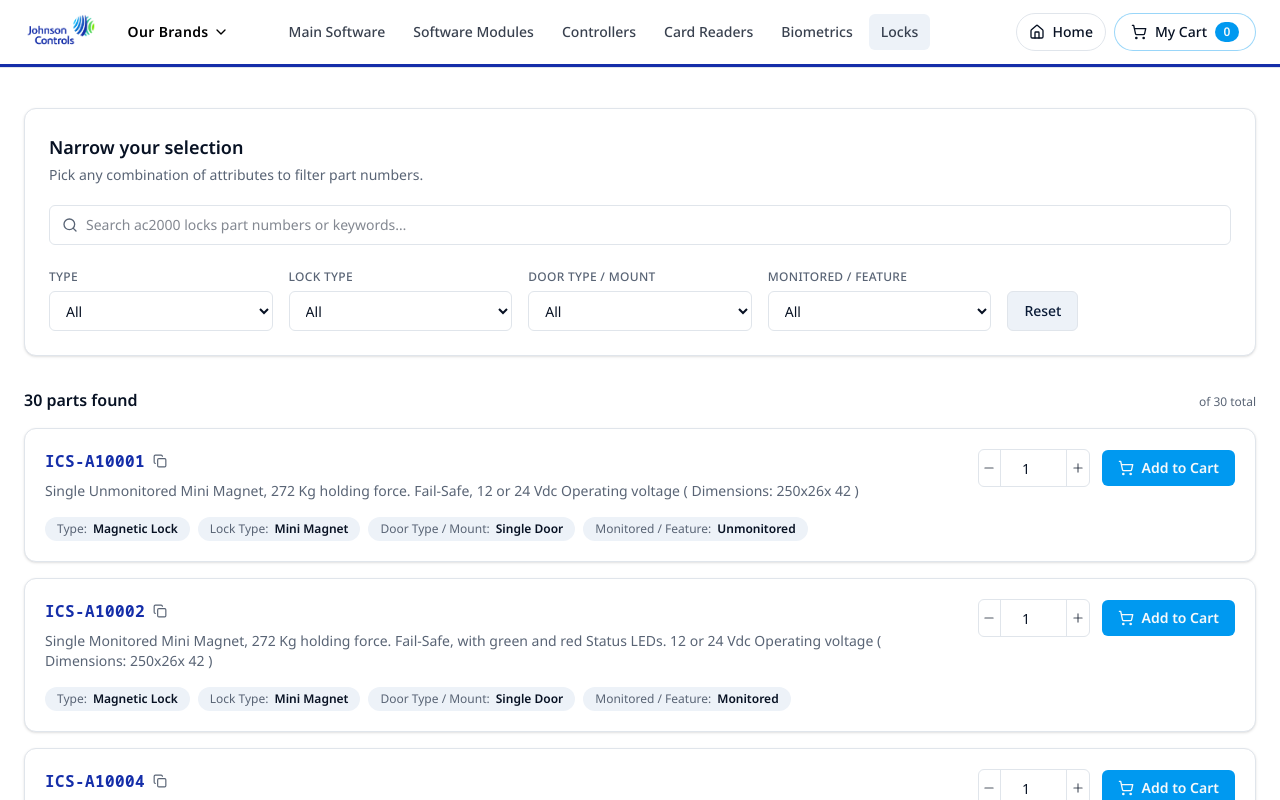
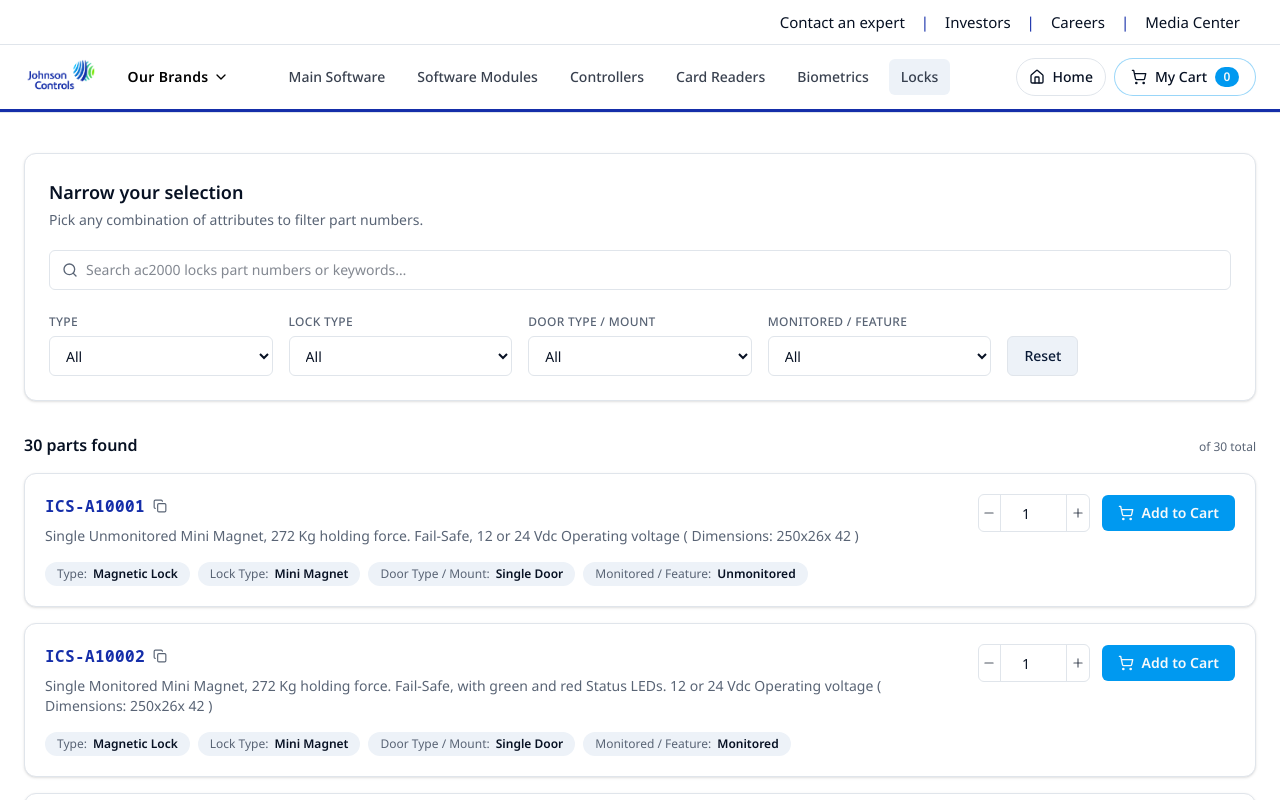
Before and after one commit to JCI-ME2/tyco-Final, a Next.js app: page /cem-systems/locks in a window 1280 px wide. Shown: the top 800 px of the page. Built offline with nearby package versions, Linux system fonts and the light colour scheme.

Commit message:
Match inside page top navigation design

```diff
--- a/components/access-control-header.tsx
+++ b/components/access-control-header.tsx
@@ -21,13 +21,23 @@ export function AccessControlHeader() {
 
   return (
     <header className="sticky top-0 z-50 w-full border-b border-border bg-background/95 backdrop-blur">
-      <div className="mx-auto flex h-16 max-w-[1400px] items-center gap-6 px-6">
+      <div className="border-b border-border bg-background">
+        <nav className="mx-auto flex h-11 max-w-[1400px] items-center justify-end gap-0 px-6 text-[15px] text-foreground" aria-label="Utility navigation">
+          {[['Contact an expert', '/'], ['Investors', '/'], ['Careers', '/'], ['Media Center', '/']].map(([label, href], index) => (
+            <span key={label} className="flex items-center">
+              <Link href={href} className="px-4 py-1 hover:text-jci-blue">{label}</Link>
+              {index < 3 && <span aria-hidden="true" className="text-jci-blue">|</span>}
+            </span>
+          ))}
+        </nav>
+      </div>
+      <div className="mx-auto flex min-h-16 max-w-[1400px] items-center gap-6 px-6">
         <Link href="/access-control" className="flex items-center">
           <Image src={`${process.env.NEXT_PUBLIC_BASE_PATH || ''}/images/jci-logo-pages.png`} alt="Johnson Controls" className="h-9 w-auto object-contain" width={140} height={40} />
         </Link>
         <OurBrandsMenu />
 
-        <nav className="ml-4 hidden items-center gap-1 lg:flex">
+        <nav className="ml-4 hidden items-center gap-2 lg:flex">
           {navItems.map((n) => (
             <Link
               key={n.label}
--- a/components/american-dynamics-header.tsx
+++ b/components/american-dynamics-header.tsx
@@ -20,13 +20,23 @@ export function AmericanDynamicsHeader() {
 
   return (
     <header className="sticky top-0 z-50 w-full border-b border-border bg-background/95 backdrop-blur">
-      <div className="mx-auto flex h-16 max-w-[1400px] items-center gap-6 px-6">
+      <div className="border-b border-border bg-background">
+        <nav className="mx-auto flex h-11 max-w-[1400px] items-center justify-end gap-0 px-6 text-[15px] text-foreground" aria-label="Utility navigation">
+          {[['Contact an expert', '/'], ['Investors', '/'], ['Careers', '/'], ['Media Center', '/']].map(([label, href], index) => (
+            <span key={label} className="flex items-center">
+              <Link href={href} className="px-4 py-1 hover:text-jci-blue">{label}</Link>
+              {index < 3 && <span aria-hidden="true" className="text-jci-blue">|</span>}
+            </span>
+          ))}
+        </nav>
+      </div>
+      <div className="mx-auto flex min-h-16 max-w-[1400px] items-center gap-6 px-6">
         <Link href="/american-dynamics" className="flex items-center">
           <Image src={`${process.env.NEXT_PUBLIC_BASE_PATH || ''}/images/jci-logo-pages.png`} alt="Johnson Controls" className="h-9 w-auto object-contain" width={140} height={40} />
         </Link>
         <OurBrandsMenu />
 
-        <nav className="ml-4 hidden items-center gap-1 lg:flex">
+        <nav className="ml-4 hidden items-center gap-2 lg:flex">
           {navItems.map((n) => (
             <Link
               key={n.label}
--- a/components/cem-systems-header.tsx
+++ b/components/cem-systems-header.tsx
@@ -22,7 +22,17 @@ export function CemSystemsHeader() {
 
   return (
     <header className="sticky top-0 z-50 w-full border-b border-border bg-background/95 backdrop-blur">
-      <div className="mx-auto flex h-16 max-w-[1400px] items-center gap-6 px-6">
+      <div className="border-b border-border bg-background">
+        <nav className="mx-auto flex h-11 max-w-[1400px] items-center justify-end gap-0 px-6 text-[15px] text-foreground" aria-label="Utility navigation">
+          {[['Contact an expert', '/'], ['Investors', '/'], ['Careers', '/'], ['Media Center', '/']].map(([label, href], index) => (
+            <span key={label} className="flex items-center">
+              <Link href={href} className="px-4 py-1 hover:text-jci-blue">{label}</Link>
+              {index < 3 && <span aria-hidden="true" className="text-jci-blue">|</span>}
+            </span>
+          ))}
+        </nav>
+      </div>
+      <div className="mx-auto flex min-h-16 max-w-[1400px] items-center gap-6 px-6">
         <Link href="/cem-systems" className="flex items-center shrink-0">
           <Image
             src={`${process.env.NEXT_PUBLIC_BASE_PATH || ''}/images/jci-logo-pages.png`}
@@ -34,7 +44,7 @@ export function CemSystemsHeader() {
         </Link>
         <OurBrandsMenu />
 
-        <nav className="ml-4 hidden items-center gap-1 lg:flex overflow-x-auto">
+        <nav className="ml-4 hidden items-center gap-2 overflow-x-auto lg:flex">
           {navItems.map((n) => (
             <Link
               key={n.label}
--- a/components/illustra-cameras-header.tsx
+++ b/components/illustra-cameras-header.tsx
@@ -19,13 +19,23 @@ export function IllustraCamerasHeader() {
 
   return (
     <header className="sticky top-0 z-50 w-full border-b border-border bg-background/95 backdrop-blur">
-      <div className="mx-auto flex h-16 max-w-[1400px] items-center gap-6 px-6">
+      <div className="border-b border-border bg-background">
+        <nav className="mx-auto flex h-11 max-w-[1400px] items-center justify-end gap-0 px-6 text-[15px] text-foreground" aria-label="Utility navigation">
+          {[['Contact an expert', '/'], ['Investors', '/'], ['Careers', '/'], ['Media Center', '/']].map(([label, href], index) => (
+            <span key={label} className="flex items-center">
+              <Link href={href} className="px-4 py-1 hover:text-jci-blue">{label}</Link>
+              {index < 3 && <span aria-hidden="true" className="text-jci-blue">|</span>}
+            </span>
+          ))}
+        </nav>
+      </div>
+      <div className="mx-auto flex min-h-16 max-w-[1400px] items-center gap-6 px-6">
         <Link href="/illustra-cameras" className="flex items-center">
           <Image src={`${process.env.NEXT_PUBLIC_BASE_PATH || ''}/images/jci-logo-pages.png`} alt="Johnson Controls" className="h-9 w-auto object-contain" width={140} height={40} />
         </Link>
         <OurBrandsMenu />
 
-        <nav className="ml-4 hidden items-center gap-1 lg:flex">
+        <nav className="ml-4 hidden items-center gap-2 lg:flex">
           {navItems.map((n) => (
             <Link
               key={n.label}
--- a/components/video-solutions-header.tsx
+++ b/components/video-solutions-header.tsx
@@ -18,13 +18,23 @@ export function VideoSolutionsHeader() {
 
   return (
     <header className="sticky top-0 z-50 w-full border-b border-border bg-background/95 backdrop-blur">
-      <div className="mx-auto flex h-16 max-w-[1400px] items-center gap-6 px-6">
+      <div className="border-b border-border bg-background">
+        <nav className="mx-auto flex h-11 max-w-[1400px] items-center justify-end gap-0 px-6 text-[15px] text-foreground" aria-label="Utility navigation">
+          {[['Contact an expert', '/'], ['Investors', '/'], ['Careers', '/'], ['Media Center', '/']].map(([label, href], index) => (
+            <span key={label} className="flex items-center">
+              <Link href={href} className="px-4 py-1 hover:text-jci-blue">{label}</Link>
+              {index < 3 && <span aria-hidden="true" className="text-jci-blue">|</span>}
+            </span>
+          ))}
+        </nav>
+      </div>
+      <div className="mx-auto flex min-h-16 max-w-[1400px] items-center gap-6 px-6">
         <Link href="/video-solutions" className="flex items-center">
           <Image src={`${process.env.NEXT_PUBLIC_BASE_PATH || ''}/images/jci-logo-pages.png`} alt="Johnson Controls" className="h-9 w-auto object-contain" width={140} height={40} />
         </Link>
         <OurBrandsMenu />
 
-        <nav className="ml-4 hidden items-center gap-1 lg:flex">
+        <nav className="ml-4 hidden items-center gap-2 lg:flex">
           {navItems.map((n) => (
             <Link
               key={n.label}
```
